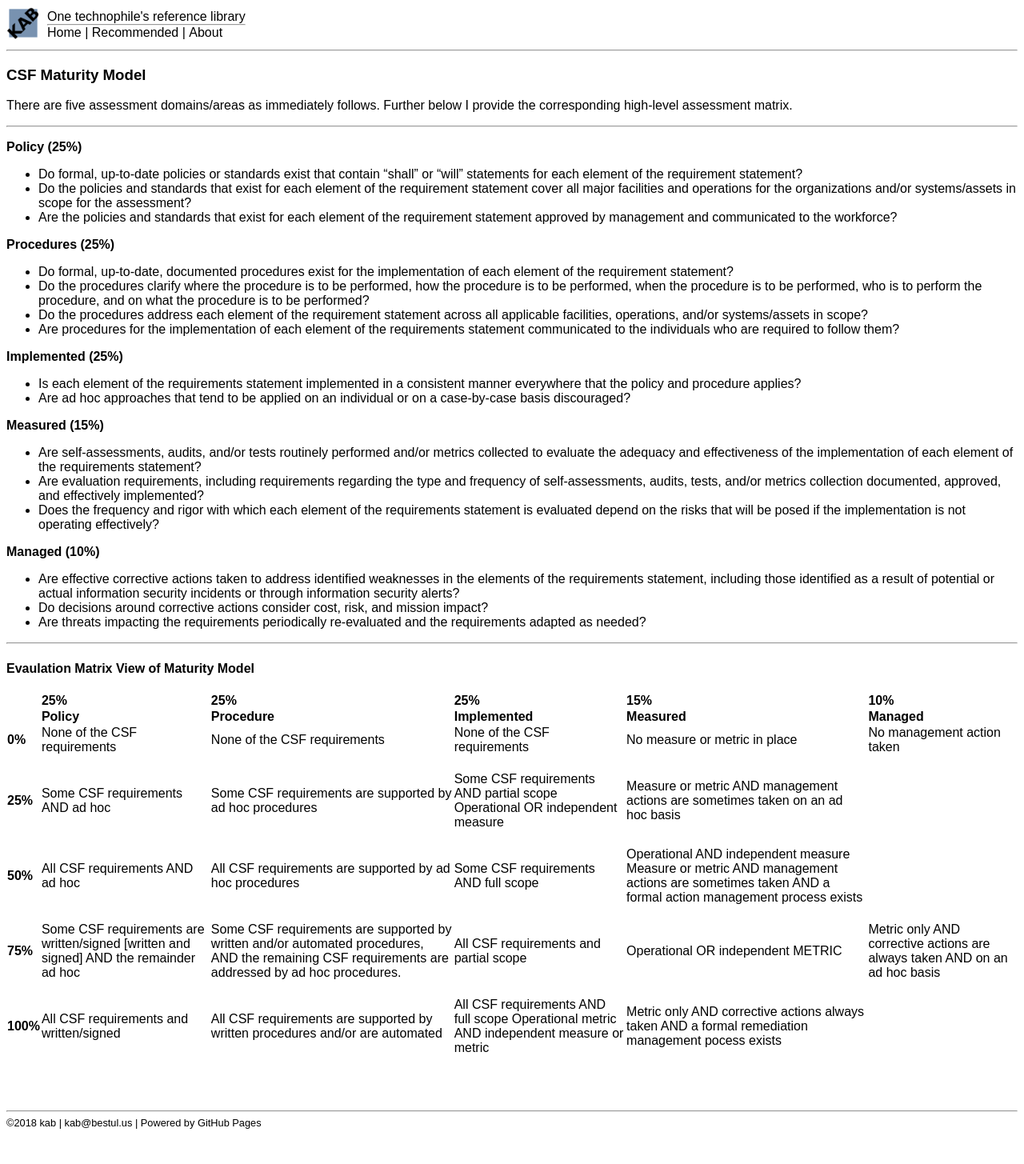
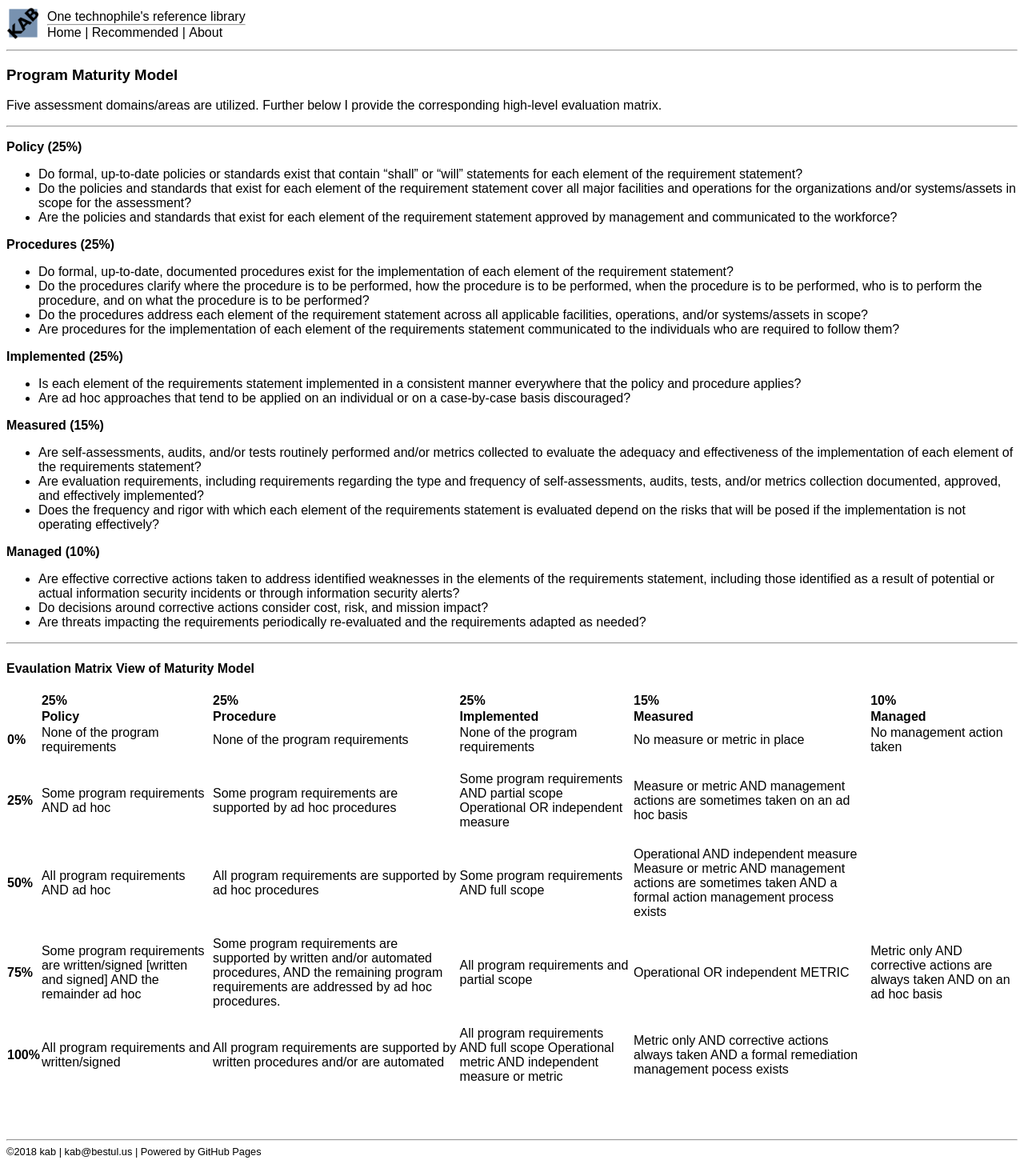
Before and after one commit to kabtech/kab, a Jekyll site: the page built from rs/csfmaturitymodel.md, in a window 1280 px wide. Shown: the whole page at 80% size. Built offline with Jekyll 4.4.1, drawn with Linux system fonts in a browser that asks for light colours; before the commit the page ends 1419 px from its top, so only the background shows below that.

Commit message:
Update csfmaturitymodel.md

```diff
--- a/rs/csfmaturitymodel.md
+++ b/rs/csfmaturitymodel.md
@@ -1,11 +1,11 @@
 ---
 layout: kab
 group: rs
-title: CSF Maturity Model
+title: Program Maturity Model
 ---
-### CSF Maturity Model
+### Program Maturity Model
 
-There are five assessment domains/areas as immediately follows. Further below I provide the corresponding high-level assessment matrix.
+Five assessment domains/areas are utilized. Further below I provide the corresponding high-level evaluation matrix.
 
 ___
 
@@ -41,15 +41,15 @@ ___
 ||25%|25%|25%|15%|10%|
 ||Policy|Procedure|Implemented|Measured|Managed|
 |---|---|---|---|---|
-|**0%**|None of the CSF requirements|None of the CSF requirements|None of the CSF requirements|No measure or metric in place|No management action taken|
+|**0%**|None of the program requirements|None of the program requirements|None of the program requirements|No measure or metric in place|No management action taken|
 |<br/>|<br/>|<br/>|<br/>|<br/>|
-|**25%**|Some CSF requirements AND ad hoc|Some CSF requirements are supported by ad hoc procedures|Some CSF requirements AND partial scope	Operational OR independent measure|Measure or metric AND management actions are sometimes taken on an ad hoc basis|
+|**25%**|Some program requirements AND ad hoc|Some program requirements are supported by ad hoc procedures|Some program requirements AND partial scope	Operational OR independent measure|Measure or metric AND management actions are sometimes taken on an ad hoc basis|
 |<br/>|<br/>|<br/>|<br/>|<br/>|
-|**50%**|All CSF requirements AND ad hoc|All CSF requirements are supported by ad hoc procedures|Some CSF requirements AND full scope|Operational AND independent measure	Measure or metric AND management actions are sometimes taken AND a formal action management process exists|
+|**50%**|All program requirements AND ad hoc|All program requirements are supported by ad hoc procedures|Some program requirements AND full scope|Operational AND independent measure	Measure or metric AND management actions are sometimes taken AND a formal action management process exists|
 |<br/>|<br/>|<br/>|<br/>|<br/>|
-|**75%**|Some CSF requirements are written/signed [written and signed] AND the remainder ad hoc|Some CSF requirements are supported by written and/or automated procedures, AND the remaining CSF requirements are addressed by ad hoc procedures.|All CSF requirements and partial scope|Operational OR independent METRIC|Metric only AND corrective actions are always taken AND on an ad hoc basis|
+|**75%**|Some program requirements are written/signed [written and signed] AND the remainder ad hoc|Some program requirements are supported by written and/or automated procedures, AND the remaining program requirements are addressed by ad hoc procedures.|All program requirements and partial scope|Operational OR independent METRIC|Metric only AND corrective actions are always taken AND on an ad hoc basis|
 |<br/>|<br/>|<br/>|<br/>|<br/>|
-|**100%**|All CSF requirements and written/signed|All CSF requirements are supported by written procedures and/or are automated|All CSF requirements AND full scope	Operational metric AND independent measure or metric|Metric only AND corrective actions always taken AND a formal remediation management pocess exists|
+|**100%**|All program requirements and written/signed|All program requirements are supported by written procedures and/or are automated|All program requirements AND full scope	Operational metric AND independent measure or metric|Metric only AND corrective actions always taken AND a formal remediation management pocess exists|
 
 <br/>
 <br/>
```
